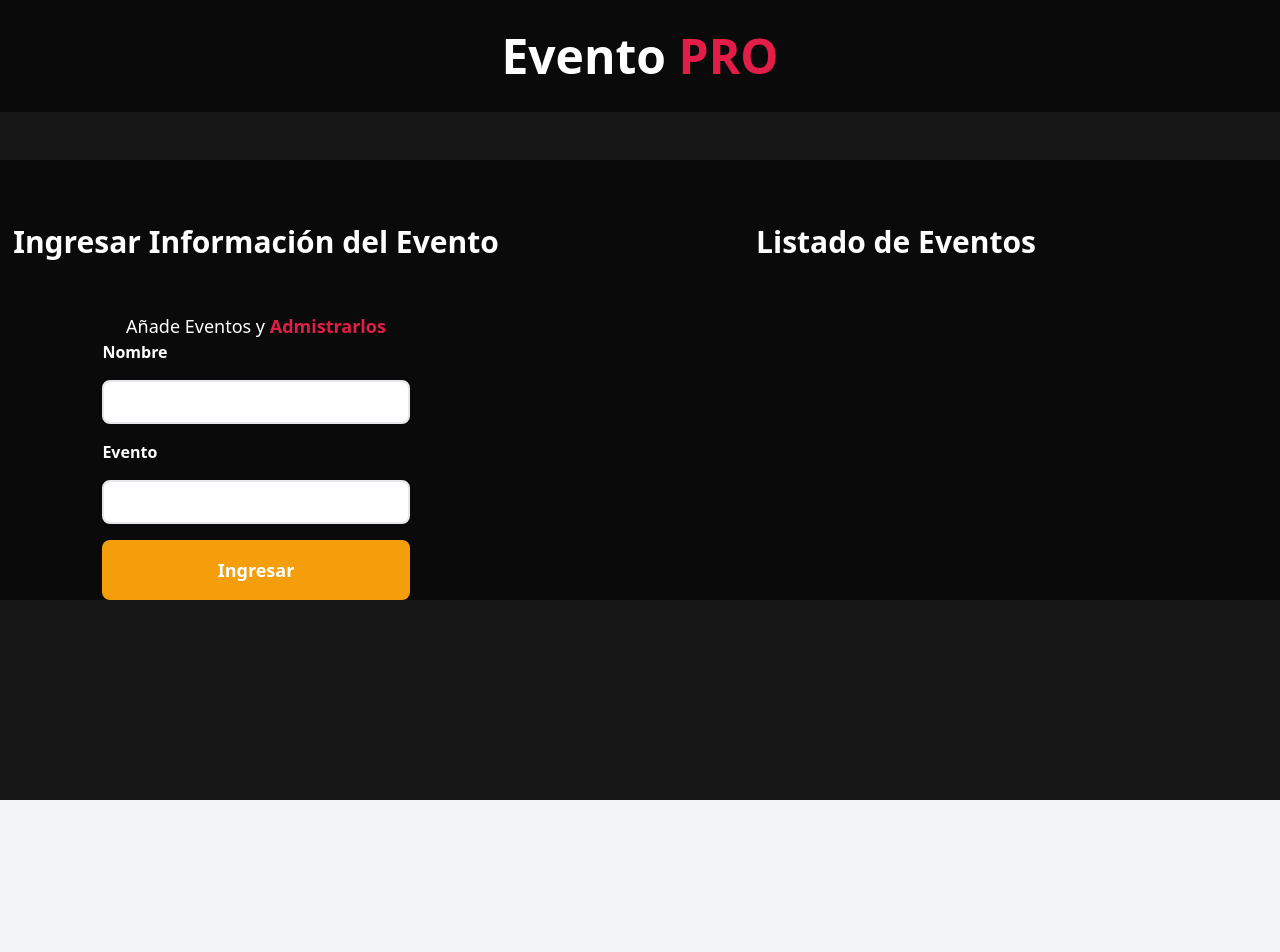
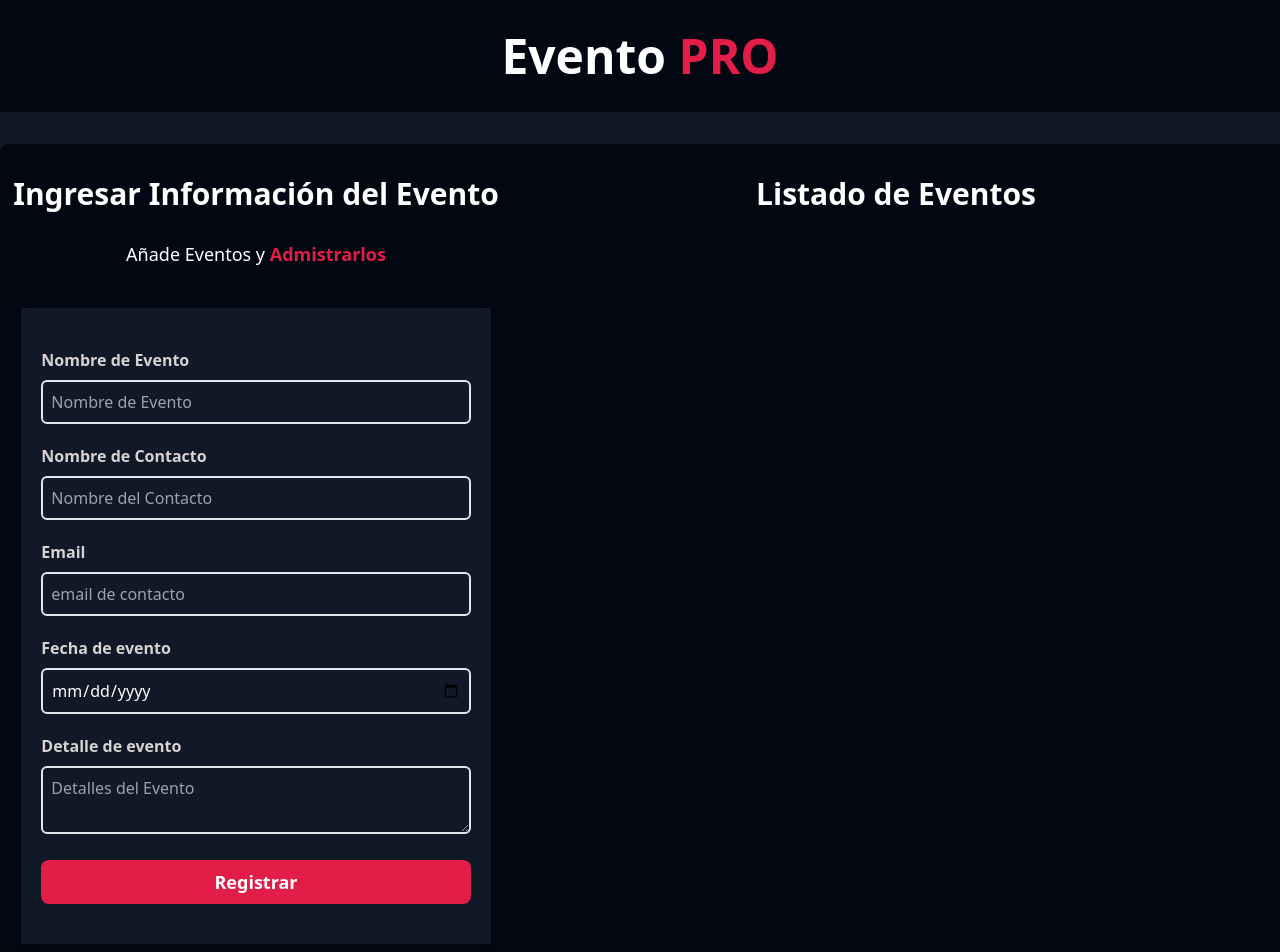
Before and after one commit to JorgeDevmm/proyecto-EventoPRO, a React (Vite) app: page / in a window 1280 px wide. Shown: the top 952 px of the page. Before the commit the page ends 800 px from the top, so only its background shows below. Built offline with nearby package versions, Linux system fonts and the light colour scheme.

Commit message:
finalizando formulario

```diff
--- a/src/App.jsx
+++ b/src/App.jsx
@@ -1,15 +1,18 @@
 import Header from './components/Header';
 import Formulario from './components/Formulario';
 import ListadoEventos from './components/ListadoEventos';
+import Footer from './components/Footer';
 
 function App() {
   return (
-    <div className='bg-neutral-900 h-screen'>
+    <div className='bg-gray-900 h-full'>
       <Header />
-      <div className='mt-12 md:flex mx-auto'>
+      <div className='mt-8 md:flex container mx-auto '>
         <Formulario />
         <ListadoEventos />
       </div>
+
+      <Footer/>
     </div>
   );
 }
--- /dev/null
+++ b/src/components/Footer.jsx
@@ -0,0 +1,17 @@
+
+const Footer = () => {
+
+
+  return(
+    <>
+      <div className="bg-gray-950 text-white mt-8">
+        <p className="text-center p-4 font-bold">Realizado por Jorge Luis Monzón Morales</p>
+      </div>
+
+    </>
+  )
+
+
+};
+
+export default Footer;
--- a/src/components/Formulario.jsx
+++ b/src/components/Formulario.jsx
@@ -1,27 +1,80 @@
 const Formulario = () => {
   return (
-    <div className='bg-neutral-950 md:w-1/2 lg:w-2/5'>
-      <h2 className='text-center pt-16 pb-8 text-3xl font-bold text-white'>
+    <div className='bg-gray-950 md:w-1/2 lg:w-2/5 rounded-l-lg '>
+      <h2 className='text-center pt-8 pb-5 text-xl lg:text-3xl font-bold text-white'>
         Ingresar Información del Evento
       </h2>
-      <p className='text-center text-lg mt-5 text-white'>
+      <p className='text-center text-lg mt-2 text-white mb-10'>
         Añade Eventos y {''}
         <span className='text-rose-600 font-bold '>Admistrarlos</span>
       </p>
 
-      <form action='' className='flex flex-col gap-4 w-3/5 mx-auto text-white'>
-        <label htmlFor='' className='font-bold'>
-          Nombre
-        </label>
-        <input type='text' className='border-2 p-2 rounded-lg' />
-        <label htmlFor='' className='font-bold'>
-          Evento
-        </label>
-        <input type='text' className='border-2 p-2 rounded-lg' />
+      <form
+        action=''
+        className=' text-white bg-gray-900 shadow-md py-10 px-5 mb-10 md:w-4/5 lg:w-11/12 mx-auto'
+      >
+        <div className='mb-5'>
+          <label htmlFor='nombre' className='font-bold block text-stone-300'>
+            Nombre de Evento
+          </label>
+          <input
+            type='text'
+            id='nombre'
+            className='border-2 p-2 mt-2 rounded-md w-full placeholder-gray-400 bg-gray-900'
+            placeholder='Nombre de Evento'
+          />
+        </div>
+
+        <div className='mb-5'>
+          <label htmlFor='contacto' className='font-bold block text-stone-300'>
+            Nombre de Contacto
+          </label>
+          <input
+            type='text'
+            id='contacto'
+            className='border-2 p-2 mt-2 rounded-md w-full placeholder-gray-400 bg-gray-900'
+            placeholder='Nombre del Contacto'
+          />
+        </div>
+        <div className='mb-5'>
+          <label htmlFor='email' className='font-bold block text-stone-300'>
+            Email
+          </label>
+          <input
+            type='email'
+            id='email'
+            className='border-2 p-2 mt-2 rounded-md w-full placeholder-gray-400 bg-gray-900'
+            placeholder='email de contacto'
+          />
+        </div>
+        <div className='mb-5'>
+          <label htmlFor='fecha' className='font-bold block text-stone-300'>
+            Fecha de evento
+          </label>
+          <input
+            type='date'
+            id='fecha'
+            className='border-2 p-2 mt-2 rounded-md w-full placeholder-gray-400 bg-gray-900'
+          />
+        </div>
+        <div className='mb-5'>
+          <label htmlFor='detalle' className='font-bold block text-stone-300'>
+            Detalle de evento
+          </label>
+          <textarea
+            name=''
+            id='detalle'
+            cols='30'
+            rows='2'
+            className='border-2 p-2 mt-2 rounded-md w-full placeholder-gray-400 bg-gray-900'
+            placeholder='Detalles del Evento'
+          ></textarea>
+        </div>
+
         <input
           type='submit'
-          className='p-4 bg-amber-500 text-white font-bold text-lg rounded-lg'
-          value='Ingresar'
+          className='py-2 bg-rose-600 text-white font-bold text-lg rounded-lg inline-block  w-full hover:bg-rose-700 transition-colors'
+          value='Registrar'
         />
       </form>
     </div>
--- a/src/components/Header.jsx
+++ b/src/components/Header.jsx
@@ -1,7 +1,7 @@
 function Header() {
   return (
     <>
-      <h1 className='text-center text-5xl text-white bg-neutral-950 font-bold p-8'>
+      <h1 className='text-center text-5xl text-white bg-gray-950 font-bold p-8'>
         Evento {''}
         <span className="text-rose-600 ">PRO</span>
       </h1>
--- a/src/components/ListadoEventos.jsx
+++ b/src/components/ListadoEventos.jsx
@@ -1,11 +1,9 @@
 const ListadoPacientes = () => {
   return (
-    <div className='w-1/2 lg:w-3/5 bg-neutral-950  text-white'>
-      <h2 className='text-center font-bold text-3xl pt-16'>
+    <div className='w-full lg:w-3/5 bg-gray-950  text-white '>
+      <h2 className='text-center font-bold text-xl lg:text-3xl  pt-8'>
         Listado de Eventos
       </h2>
-
-
     </div>
   );
 };
```
